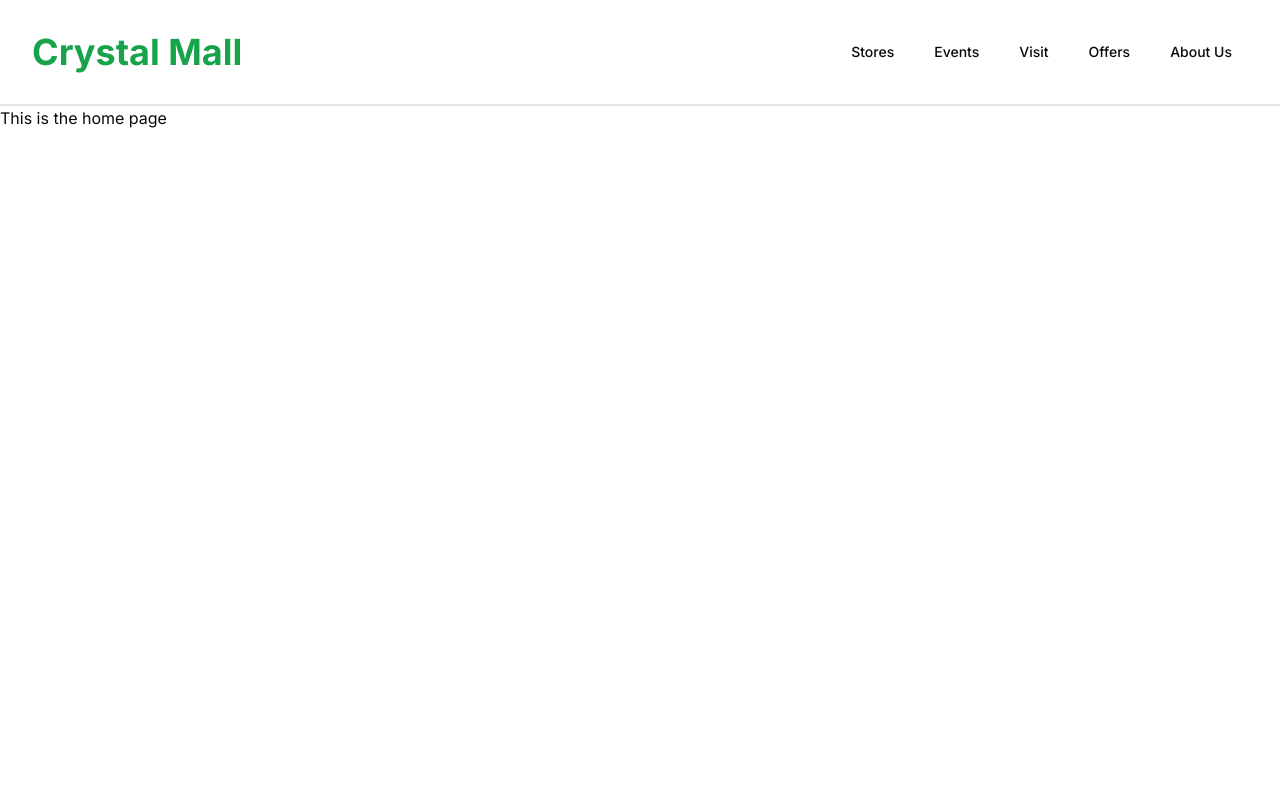
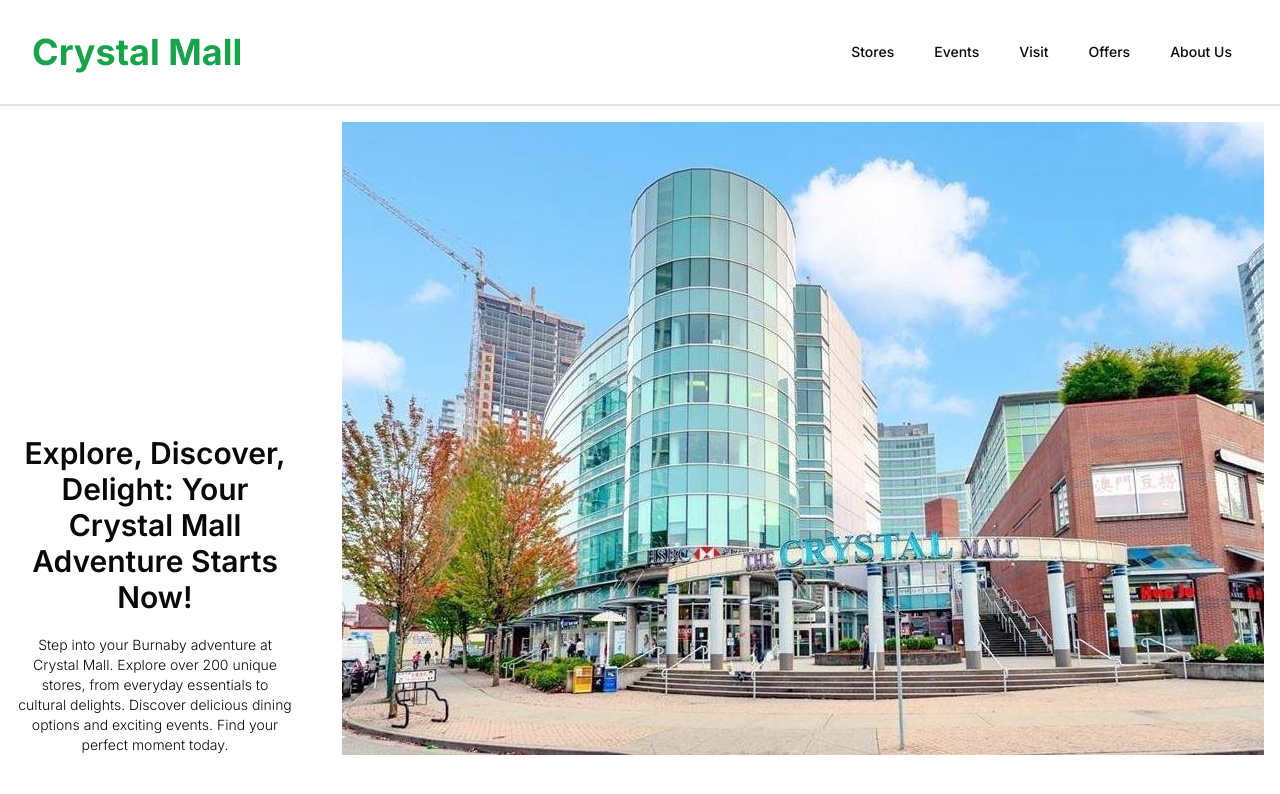
Before and after one commit to scottchen98/crystal-mall-app-redesign, a Next.js app: page / in a window 1280 px wide. Shown: the top 794 px of the page. Built offline with nearby package versions, Linux system fonts and the light colour scheme.

Commit message:
add Hero component

```diff
--- /dev/null
+++ b/src/app/hero.tsx
@@ -0,0 +1,28 @@
+import Image from "next/image";
+
+export default function Hero() {
+  return (
+    <div className="mx-auto flex max-w-7xl flex-col p-4 lg:flex-row-reverse">
+      <Image
+        src={"/images/crystal-mall-main.jpeg"}
+        alt="Crystal Mall front entrance"
+        width={800}
+        height={500}
+        layout="responsive"
+        sizes="(max-width: 1024px) 100vw, (max-width: 1536px) 70vw, 90vw"
+      />
+
+      <div className="mr-12 mt-7 space-y-5 text-center lg:mt-auto">
+        <h2 className="text-3xl font-semibold">
+          Explore, Discover, Delight: Your Crystal Mall Adventure Starts Now!
+        </h2>
+        <p className="text-sm font-light">
+          Step into your Burnaby adventure at Crystal Mall. Explore over 200
+          unique stores, from everyday essentials to cultural delights. Discover
+          delicious dining options and exciting events. Find your perfect moment
+          today.
+        </p>
+      </div>
+    </div>
+  );
+}
--- a/src/app/page.tsx
+++ b/src/app/page.tsx
@@ -1,3 +1,9 @@
+import Hero from "./hero";
+
 export default function Home() {
-  return <div>This is the home page</div>;
+  return (
+    <main>
+      <Hero />
+    </main>
+  );
 }
```
Also changed, not shown: public/images/crystal-mall-main.jpeg (added).
